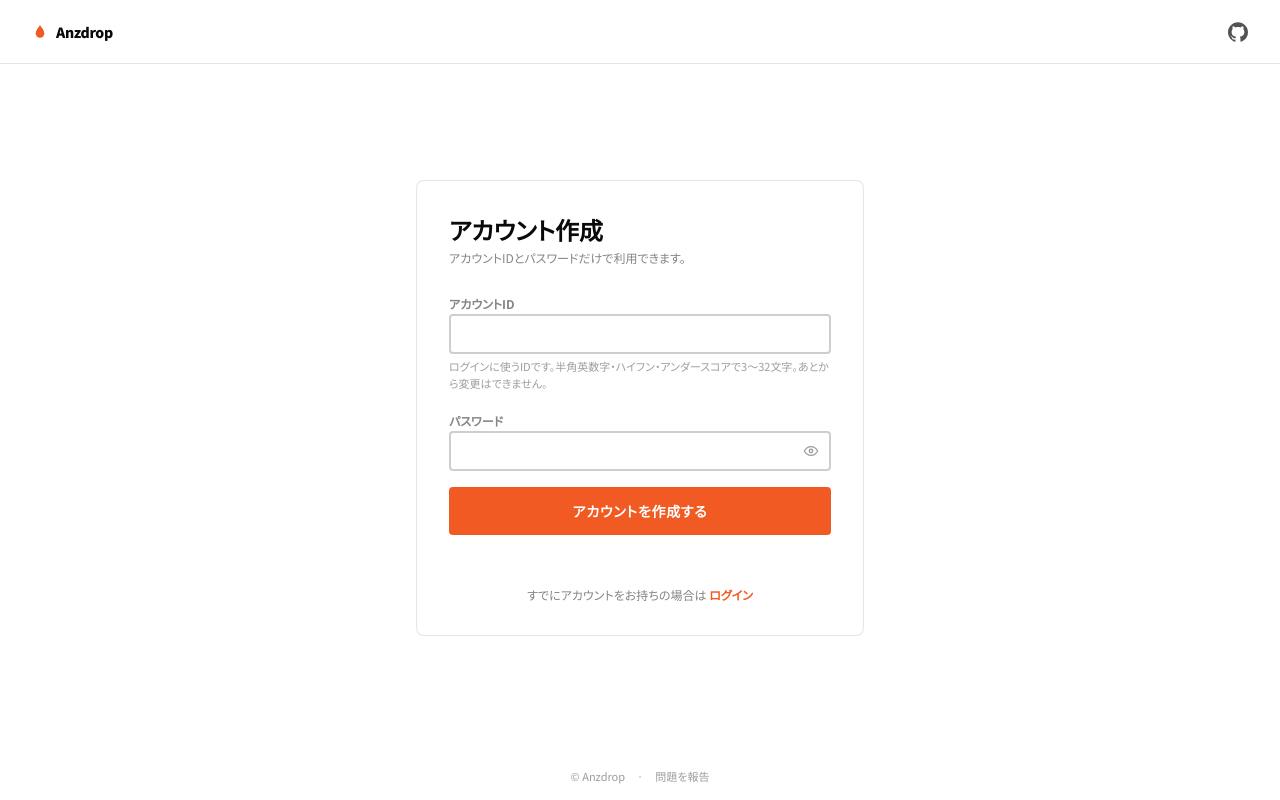
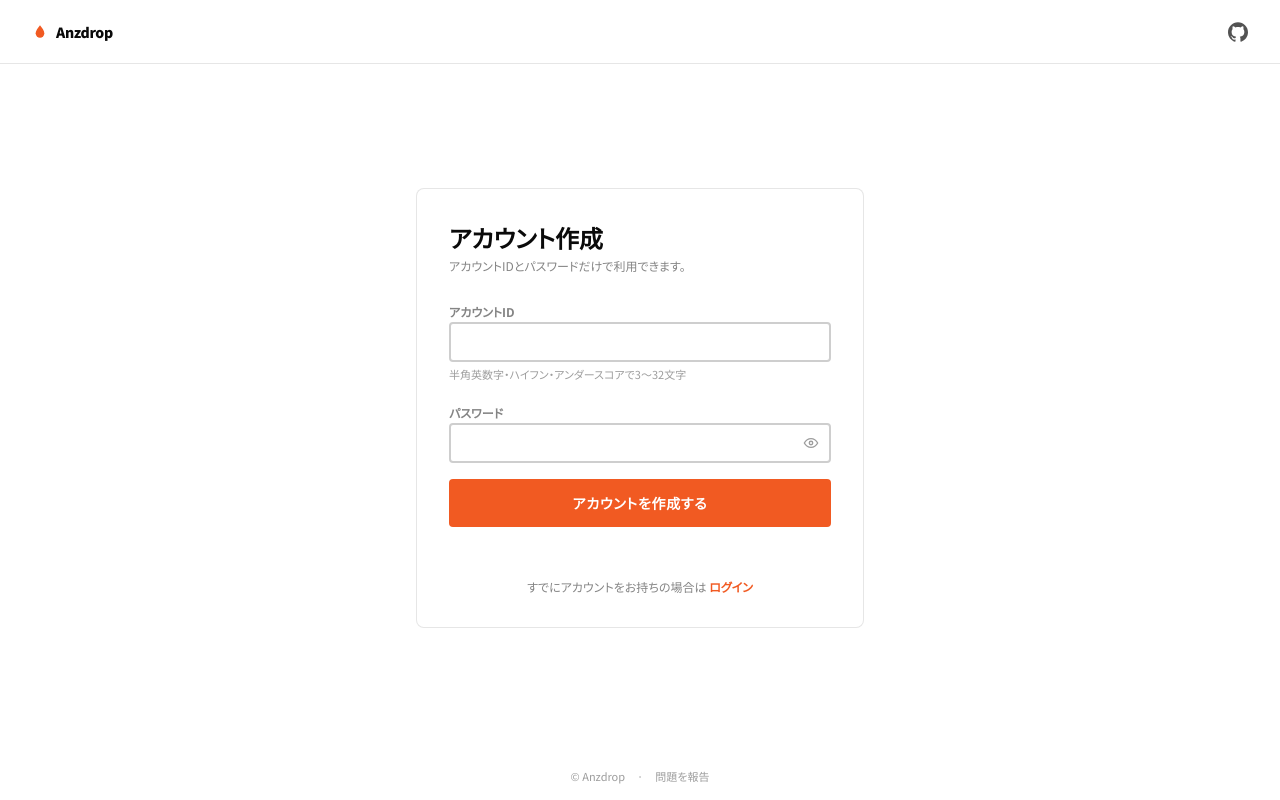
Before and after one commit to ZuikakuGroup/anzdrop, a Next.js app: page /signup in a window 1280 px wide. Built offline with nearby package versions, Linux system fonts and the light colour scheme; no server answers.

Commit message:
サインアップ画面のアカウントID欄の補足文言を簡潔にする

```diff
--- a/components/account/SignupPage.tsx
+++ b/components/account/SignupPage.tsx
@@ -167,9 +167,9 @@ export default function SignupPage() {
                   className="w-full rounded border-2 border-ink/20 px-3 py-2 font-mono text-base outline-none focus:border-brand sm:text-sm"
                 />
                 <p className="text-[11px] text-ink/40">
-                  ログインに使うIDです。半角英数字・ハイフン・アンダースコアで
+                  半角英数字・ハイフン・アンダースコアで
                   {MIN_ACCOUNT_ID_LENGTH}〜{MAX_ACCOUNT_ID_LENGTH}
-                  文字。あとから変更はできません。
+                  文字
                 </p>
               </div>
 
```
